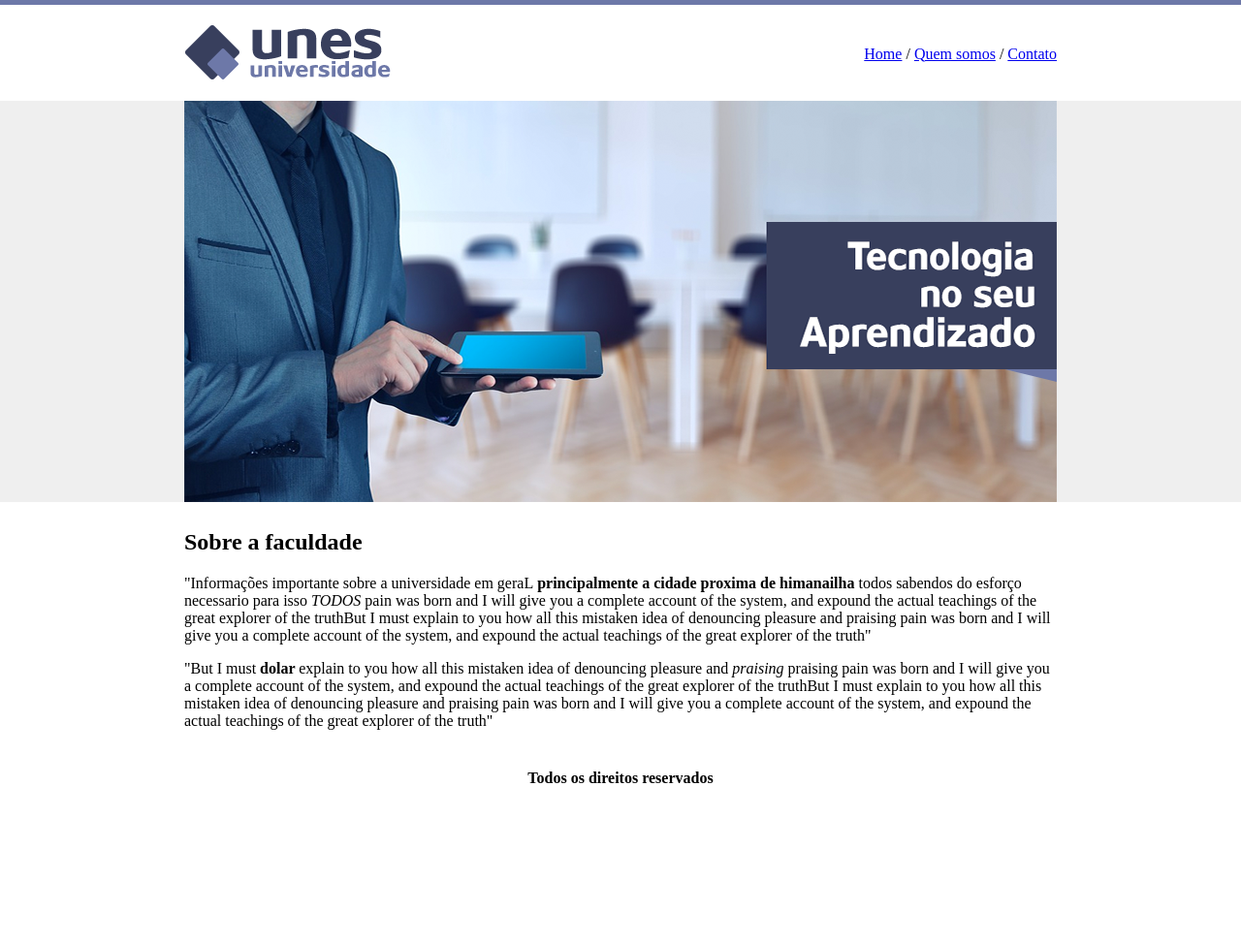
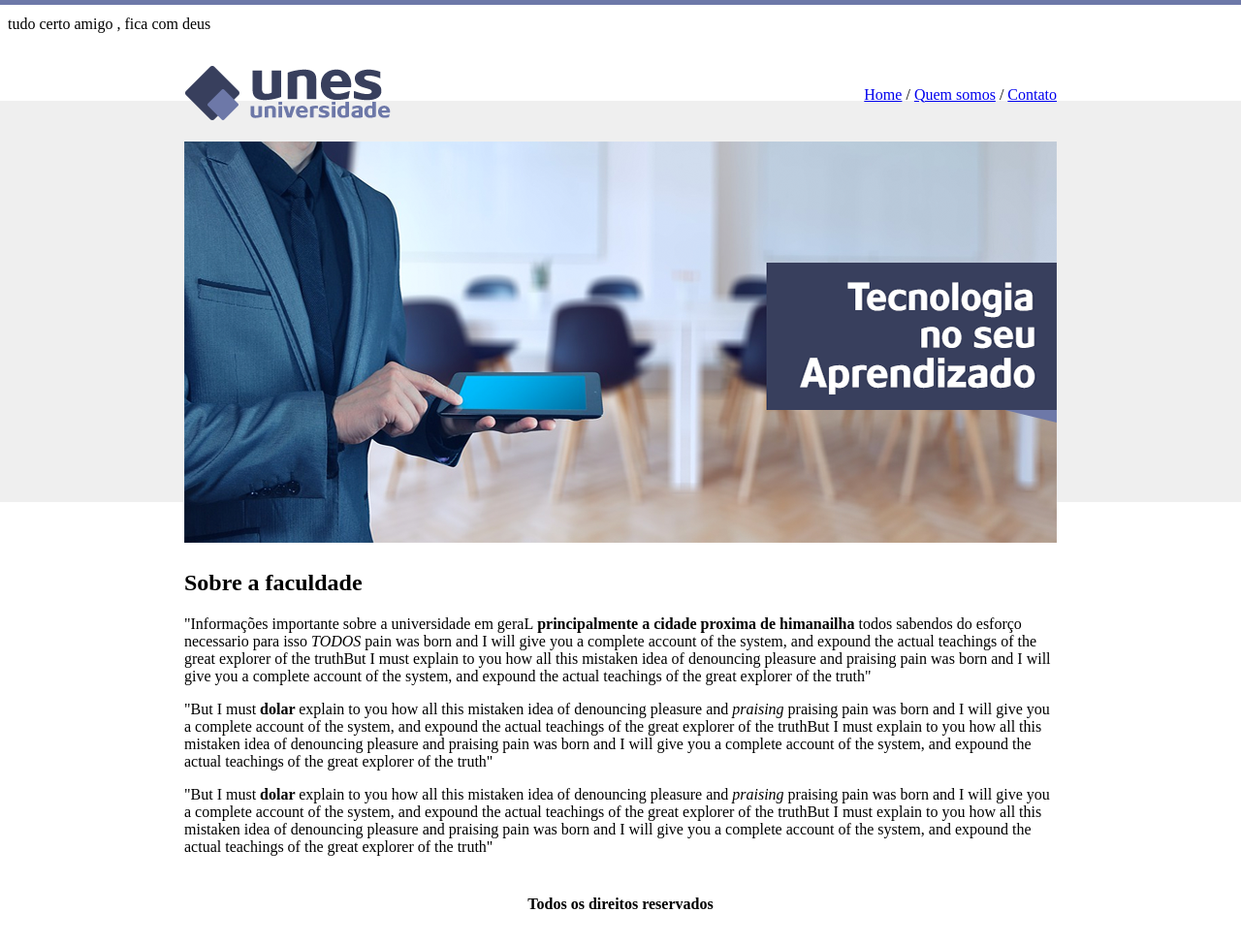
Before and after one commit to VenoMpedro/Unes, a plain HTML site: page index.html in a window 1280 px wide. Shown: the whole page at 97% size. Before the commit the page ends 844 px from the top, so only its background shows below. Drawn offline with Linux system fonts and the light colour scheme.

Commit message:
index and new txt create

```diff
--- a/index.html
+++ b/index.html
@@ -25,6 +25,7 @@
 				<h2>Sobre a faculdade</h2>
 				<p>"Informações importante sobre a universidade em geraL<strong> principalmente a cidade proxima de himanailha </strong>todos sabendos do esforço necessario para isso <em> TODOS</em> pain was born and I will give you a complete account of the system, and expound the actual teachings of the great explorer of the truthBut I must explain to you how all this mistaken idea of denouncing pleasure and praising pain was born and I will give you a complete account of the system, and expound the actual teachings of the great explorer of the truth"</p>
 					<p>"But I must <strong> dolar </strong>explain to you how all this mistaken idea of denouncing pleasure and <em>praising</em> praising pain was born and I will give you a complete account of the system, and expound the actual teachings of the great explorer of the truthBut I must explain to you how all this mistaken idea of denouncing pleasure and praising pain was born and I will give you a complete account of the system, and expound the actual teachings of the great explorer of the truth"</p>
+					<p>"But I must <strong> dolar </strong>explain to you how all this mistaken idea of denouncing pleasure and <em>praising</em> praising pain was born and I will give you a complete account of the system, and expound the actual teachings of the great explorer of the truthBut I must explain to you how all this mistaken idea of denouncing pleasure and praising pain was born and I will give you a complete account of the system, and expound the actual teachings of the great explorer of the truth"</p>
 
 
 			</td>
@@ -34,6 +35,7 @@
 				<h4 align="center">Todos os direitos reservados</h4>
 			</td>
 		</tr>
+		<p>tudo certo amigo , fica com deus</p>
 
 
 	</table>
```
Also changed, not shown: new.txt (added).
